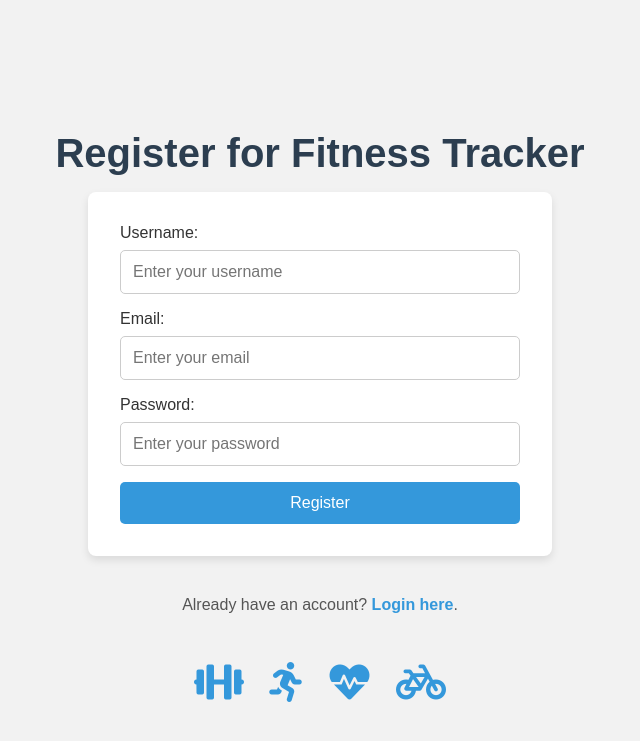
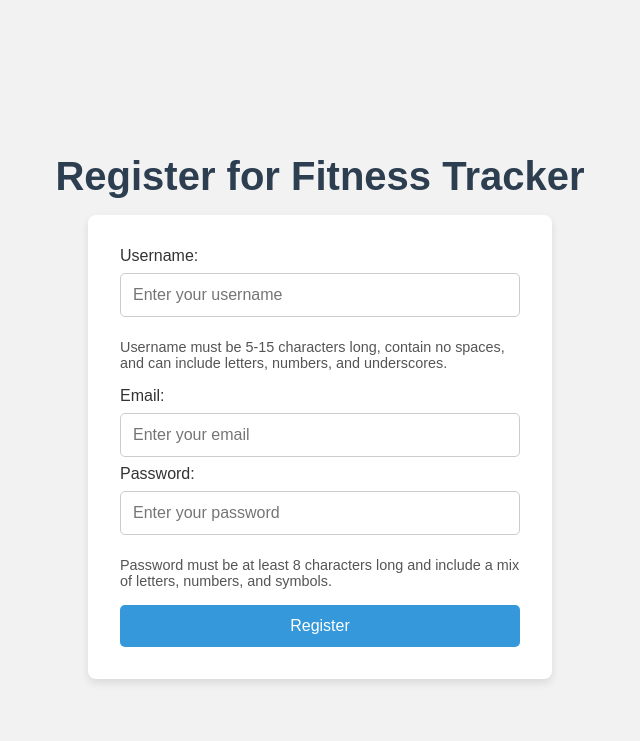
Before and after one commit to aravind9114/Major_Project, a Django app: page /users/register/ in a window 1280 px wide. Shown: the top 741 px of the page, without its empty margins (320-960 px from the left). Run offline with Django 5.2, Linux system fonts and the light colour scheme.

Commit message:
register

```diff
--- a/myproject/users/templates/users/register.html
+++ b/myproject/users/templates/users/register.html
@@ -5,6 +5,7 @@
     <meta name="viewport" content="width=device-width, initial-scale=1.0">
     <title>Register - Fitness Tracker</title>
     <style>
+        /* Styles remain unchanged */
         body {
             font-family: 'Arial', sans-serif;
             background-color: #f2f2f2;
@@ -37,7 +38,7 @@
         }
         .form-container input {
             padding: 0.75rem;
-            margin-bottom: 1rem;
+            margin-bottom: 0.5rem;
             width: 100%;
             border-radius: 5px;
             border: 1px solid #ccc;
@@ -48,6 +49,11 @@
             outline: none;
             border-color: #3498db;
             box-shadow: 0 0 5px rgba(52, 152, 219, 0.5);
+        }
+        .instruction {
+            font-size: 0.9rem;
+            color: #555;
+            margin-bottom: 1rem;
         }
         .form-container button {
             padding: 0.75rem;
@@ -63,68 +69,20 @@
         .form-container button:hover {
             background-color: #2980b9;
         }
-        .message {
-            font-size: 1rem;
-            margin-top: 1.5rem;
-            color: #555;
-        }
-        .message a {
-            color: #3498db;
-            text-decoration: none;
-            font-weight: bold;
-        }
-        .message a:hover {
-            text-decoration: underline;
-        }
-        .fitness-icons {
-            display: flex;
-            justify-content: center;
-            margin-top: 2rem;
-            gap: 1.5rem;
-        }
-        .fitness-icons i {
-            font-size: 2.5rem;
-            color: #3498db;
-            transition: color 0.3s ease;
-        }
-        .fitness-icons i:hover {
-            color: #e74c3c;
-        }
-        @media (max-width: 768px) {
-            h2 {
-                font-size: 2rem;
-            }
-            .form-container {
-                padding: 1.5rem;
-            }
-            .form-container button {
-                font-size: 0.9rem;
-            }
-            .fitness-icons i {
-                font-size: 2rem;
-            }
-        }
     </style>
-    <link rel="stylesheet" href="https://cdnjs.cloudflare.com/ajax/libs/font-awesome/6.0.0-beta3/css/all.min.css">
 </head>
 <body>
     <h2>Register for Fitness Tracker</h2>
 
     <div class="form-container">
-        {% if messages %}
-            <ul style="color: red; text-align: left; padding: 0; list-style: none;">
-                {% for message in messages %}
-                    <li>{{ message }}</li>
-                {% endfor %}
-            </ul>
-        {% endif %}
-
         <form method="POST">
+            <!-- CSRF token for security -->
             {% csrf_token %}
 
             <!-- Username field -->
             <label for="username">Username:</label>
             <input type="text" name="username" id="username" placeholder="Enter your username" required>
+            <p id="username-instruction" class="instruction">Username must be 5-15 characters long, contain no spaces, and can include letters, numbers, and underscores.</p>
 
             <!-- Email field -->
             <label for="email">Email:</label>
@@ -133,22 +91,47 @@
             <!-- Password field -->
             <label for="password">Password:</label>
             <input type="password" name="password" id="password" placeholder="Enter your password" required>
+            <p id="password-instruction" class="instruction">Password must be at least 8 characters long and include a mix of letters, numbers, and symbols.</p>
 
             <!-- Submit button -->
             <button type="submit">Register</button>
         </form>
     </div>
 
-    <div class="message">
-        <p>Already have an account? <a href="{% url 'login' %}">Login here</a>.</p>
-    </div>
+    <script>
+        // Username field validation
+        const usernameInput = document.getElementById('username');
+        const usernameInstruction = document.getElementById('username-instruction');
 
-    <div class="fitness-icons">
-        <i class="fas fa-dumbbell"></i>
-        <i class="fas fa-running"></i>
-        <i class="fas fa-heartbeat"></i>
-        <i class="fas fa-bicycle"></i>
-    </div>
+        usernameInput.addEventListener('input', () => {
+            const username = usernameInput.value;
+            if (username.includes(' ')) {
+                usernameInstruction.textContent = 'Username cannot contain spaces.';
+            } else if (username.length < 5) {
+                usernameInstruction.textContent = 'Username is too short. Minimum 5 characters required.';
+            } else if (username.length > 15) {
+                usernameInstruction.textContent = 'Username is too long. Maximum 15 characters allowed.';
+            } else if (!/^\w+$/.test(username)) {
+                usernameInstruction.textContent = 'Username can only include letters, numbers, and underscores.';
+            } else {
+                usernameInstruction.textContent = 'Username looks good!';
+            }
+        });
+
+        // Password field validation
+        const passwordInput = document.getElementById('password');
+        const passwordInstruction = document.getElementById('password-instruction');
+
+        passwordInput.addEventListener('input', () => {
+            const password = passwordInput.value;
+            if (password.length < 8) {
+                passwordInstruction.textContent = 'Password is too short. Minimum 8 characters required.';
+            } else if (!/[A-Za-z]/.test(password) || !/[0-9]/.test(password) || !/[\W_]/.test(password)) {
+                passwordInstruction.textContent = 'Password must include letters, numbers, and at least one symbol.';
+            } else {
+                passwordInstruction.textContent = 'Password looks strong!';
+            }
+        });
+    </script>
 </body>
-
 </html>
```
Also changed, not shown: myproject/db.sqlite3.
